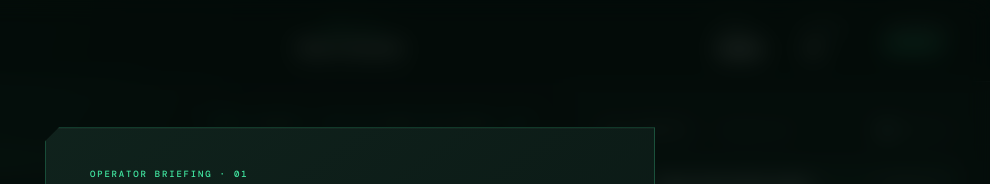
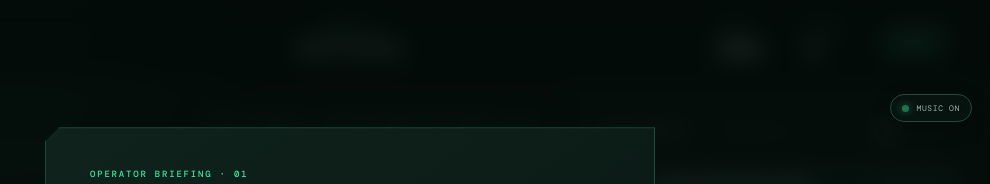
Before and after one commit to tchajed/game-a-day, a React (Vite) app in the folder aug8/: page / in a window 1280 px wide. Shown: the top 184 px of the page, without its empty margins (290-1280 px from the left). Built offline with nearby package versions, Linux system fonts and the light colour scheme.

Commit message:
Keep music playing and sync signals to beats

```diff
--- a/aug8/src/main.tsx
+++ b/aug8/src/main.tsx
@@ -10,6 +10,8 @@ type Sound = 'tick' | 'correct' | 'error' | 'complete';
 type CSSVars = React.CSSProperties & Record<`--${string}`, string>;
 
 const SPEEDS = [0.75, 1, 1.35] as const;
+const MUSIC_BEAT_MS = [350, 325, 300, 300] as const;
+const SIGNAL_BEATS = [8, 8, 8, 6] as const;
 
 interface PlaytestState {
   level: number;
@@ -41,7 +43,7 @@ declare global {
   }
 }
 
-function useProceduralMusic(enabled: boolean, active: boolean, levelIndex: number) {
+function useProceduralMusic(enabled: boolean, active: boolean, levelIndex: number, speed: number) {
   const context = useRef<AudioContext | null>(null);
   const engine = useRef<{ timer?: number; master?: GainNode; step: number }>({ step: 0 });
 
@@ -66,9 +68,8 @@ function useProceduralMusic(enabled: boolean, active: boolean, levelIndex: numbe
   }, []);
 
   const start = useCallback(() => {
-    if (engine.current.timer !== undefined) return;
     const ctx = ensureContext();
-    if (!ctx) return;
+    if (!ctx || engine.current.timer !== undefined) return;
     const master = ctx.createGain();
     master.gain.setValueAtTime(0.0001, ctx.currentTime);
     master.gain.exponentialRampToValueAtTime(0.16, ctx.currentTime + 0.25);
@@ -83,7 +84,7 @@ function useProceduralMusic(enabled: boolean, active: boolean, levelIndex: numbe
       [103.83, 123.47, 138.59, 155.56, 185],
     ];
     const scale = scales[levelIndex % scales.length];
-    const beatMs = Math.max(250, 390 - levelIndex * 32);
+    const beatMs = MUSIC_BEAT_MS[levelIndex % MUSIC_BEAT_MS.length] / speed;
 
     const tone = (frequency: number, when: number, duration: number, type: OscillatorType, volume: number) => {
       const oscillator = ctx.createOscillator();
@@ -116,7 +117,7 @@ function useProceduralMusic(enabled: boolean, active: boolean, levelIndex: numbe
 
     pulse();
     engine.current.timer = window.setInterval(pulse, beatMs);
-  }, [ensureContext, levelIndex]);
+  }, [ensureContext, levelIndex, speed]);
 
   useEffect(() => {
     if (enabled && active) start();
@@ -124,10 +125,14 @@ function useProceduralMusic(enabled: boolean, active: boolean, levelIndex: numbe
     return stop;
   }, [active, enabled, start, stop]);
 
-  // Calling this directly from a click starts the graph inside the browser's
-  // user-activation window; relying on the subsequent React effect is blocked
-  // by autoplay policies in some browsers.
-  return start;
+  const reset = useCallback(() => {
+    stop();
+    start();
+  }, [start, stop]);
+
+  // Calling engage/reset directly from a click resumes the context inside the
+  // browser's user-activation window.
+  return { engage: start, reset };
 }
 
 function useSound(enabled: boolean) {
@@ -210,7 +215,7 @@ function RuleCard({ rule, prefix, answered, showLtl, index }: RuleCardProps) {
   );
 }
 
-function TutorialPanel({ onStart }: { onStart: () => void }) {
+function TutorialPanel({ onStart, onEngageMusic }: { onStart: () => void; onEngageMusic: () => void }) {
   const [practiceStarted, setPracticeStarted] = useState(false);
   const [practiceFlags, setPracticeFlags] = useState<string[]>([]);
   const practiceRules = levels[0].rules;
@@ -268,7 +273,7 @@ function TutorialPanel({ onStart }: { onStart: () => void }) {
 
         <div className="tutorial-warning"><span>{practiceComplete ? '✓' : '!'}</span><p>{practiceStarted ? practiceComplete ? <><b>Training clear.</b> The live sequence will be timed.</> : <>No timer yet—inspect the rules, then <b>click both offending signals.</b></> : <>You have <b>3 integrity points.</b> Wrong calls and missed counterexamples cost one.</>}</p></div>
         {!practiceStarted ? (
-          <button className="primary-button tutorial-start" onClick={() => setPracticeStarted(true)} autoFocus>
+          <button className="primary-button tutorial-start" onClick={() => { onEngageMusic(); setPracticeStarted(true); }} autoFocus>
             Begin practice <span>→</span>
           </button>
         ) : (
@@ -373,11 +378,13 @@ function App() {
   const [message, setMessage] = useState('Signal received — click the signal that breaks a rule');
   const level = levels[levelIndex];
   const playSound = useSound(!muted);
-  const engageMusic = useProceduralMusic(!muted, started && levelReady && phase === 'running' && !paused, levelIndex);
+  const { engage: engageMusic, reset: resetMusic } = useProceduralMusic(!muted, !muted, levelIndex, SPEEDS[speedIndex]);
   const live = useRef({ prefix, answered, lives, nextIndex });
   live.current = { prefix, answered, lives, nextIndex };
 
-  const duration = level.interval / SPEEDS[speedIndex];
+  // Signal changes land exactly on a musical beat: each level advances after
+  // a fixed whole-number phrase, even when the player changes speed.
+  const duration = (MUSIC_BEAT_MS[levelIndex] * SIGNAL_BEATS[levelIndex]) / SPEEDS[speedIndex];
   const progressKey = `${levelIndex}-${nextIndex}-${paused}-${phase}`;
 
   const loadLevel = useCallback((index: number, resetScore = false) => {
@@ -618,14 +625,19 @@ function App() {
       <footer className="controlbar">
         <div className="legend"><span><i className="possible" />Unresolved</span><span><i className="satisfied" />Guaranteed</span><span><i className="broken" />Caught / missed</span></div>
         <div className="controls">
-          <button onClick={() => { engageMusic(); setMuted((old) => !old); }}>{muted ? 'MUSIC OFF' : 'MUSIC ON'}</button>
           <button onClick={() => setSpeedIndex((old) => (old + 1) % SPEEDS.length)}>{SPEEDS[speedIndex]}× SPEED</button>
-          <button className="pause-button" onClick={() => phase === 'running' && setPaused((old) => !old)} disabled={!levelReady || phase !== 'running'}>{paused ? '▶ RESUME' : 'Ⅱ PAUSE'}</button>
+          <button className="pause-button" onClick={() => { if (phase !== 'running') return; if (paused) resetMusic(); setPaused((old) => !old); }} disabled={!levelReady || phase !== 'running'}>{paused ? '▶ RESUME' : 'Ⅱ PAUSE'}</button>
         </div>
       </footer>
 
-      {!started && <TutorialPanel onStart={() => { engageMusic(); setStarted(true); beginLevel(); }} />}
-      {started && !levelReady && <LevelBriefing level={level} onStart={() => { engageMusic(); beginLevel(); }} />}
+      <button
+        className="global-music-control"
+        aria-pressed={!muted}
+        onClick={() => { if (muted) engageMusic(); setMuted((old) => !old); }}
+      ><i />{muted ? 'Music off' : 'Music on'}</button>
+
+      {!started && <TutorialPanel onEngageMusic={engageMusic} onStart={() => { resetMusic(); setStarted(true); beginLevel(); }} />}
+      {started && !levelReady && <LevelBriefing level={level} onStart={() => { resetMusic(); beginLevel(); }} />}
       {phase === 'finalCheck' && <FinalCheckPanel level={level} prefix={prefix} answered={answered} onComplete={completeFinalCheck} />}
       {['levelComplete', 'gameover', 'complete'].includes(phase) && <ResultPanel phase={phase} level={level} score={score} lives={lives} onAction={handleResult} />}
     </main>
--- a/aug8/src/styles.css
+++ b/aug8/src/styles.css
@@ -118,6 +118,10 @@ body::before {
 .controls button { padding: 8px 10px; border: 0; background: transparent; color: #6f8981; cursor: pointer; font: 9px 'DM Mono', monospace; letter-spacing: .08em; }
 .controls button:hover { color: var(--ink); }.controls button:disabled { opacity: .3; cursor: default; }
 .controls .pause-button { min-width: 84px; border: 1px solid #2b4940; color: #adc2bc; background: rgba(38,71,61,.18); }
+.global-music-control { position: fixed; z-index: 40; top: 94px; right: 18px; padding: 8px 11px; display: flex; align-items: center; gap: 7px; border: 1px solid #294940; border-radius: 20px; color: #9db5ae; background: rgba(7,20,16,.92); backdrop-filter: blur(10px); cursor: pointer; font: 8px 'DM Mono', monospace; letter-spacing: .08em; text-transform: uppercase; box-shadow: 0 5px 20px rgba(0,0,0,.22); }
+.global-music-control i { width: 7px; height: 7px; border-radius: 50%; background: #425e56; }
+.global-music-control[aria-pressed="true"] i { background: var(--green); box-shadow: 0 0 8px var(--green); animation: blink 1.2s infinite; }
+.global-music-control:hover { color: var(--ink); border-color: #467567; }
 
 .overlay { position: fixed; z-index: 20; inset: 0; display: grid; place-items: center; padding: 24px; background: rgba(3, 10, 8, .76); backdrop-filter: blur(12px); animation: fade-in .25s both; }
 .modal { width: min(540px, 100%); padding: 42px; border: 1px solid rgba(65,230,161,.24); background: linear-gradient(145deg, rgba(16,35,29,.98), rgba(8,20,17,.98)); box-shadow: 0 24px 80px rgba(0,0,0,.45), inset 0 1px rgba(255,255,255,.03); clip-path: polygon(14px 0,100% 0,100% calc(100% - 14px),calc(100% - 14px) 100%,0 100%,0 14px); }
@@ -201,6 +205,7 @@ body::before {
   .topbar { height: auto; min-height: 72px; padding: 12px 16px; }.brand div { display: none; }.scoreboard { gap: 9px; }.scoreboard > div { min-width: 43px; }.scoreboard b { font-size: 12px; }.integrity { display: none; }
   .stream-panel,.rules-panel { padding: 22px 14px; }.timeline { justify-content: flex-start; }.signal-slot { flex-basis: 70px; }.signal-core { width: 58px; height: 58px; font-size: 20px; }.timeline-link { min-width: 10px; }
   .rule-card { grid-template-columns: 24px 1fr; }.status-pill { grid-column: 2; }.controls,.legend { width: 100%; justify-content: center; gap: 8px; }.modal { padding: 30px 24px; }
+  .global-music-control { top: 82px; right: 10px; }
   .preview-rule,.briefing-rule,.final-check-rule { grid-template-columns: 25px 1fr; }.preview-rule > i,.briefing-rule code,.final-check-rule > i { grid-column: 2; width: max-content; }
   .practice-signals { gap: 10px; padding: 14px 8px; }.practice-signals > span { display: none; }.practice-rule-reminder { flex-direction: column; gap: 5px; }
 }
```
Also changed, not shown: aug8/screenshots/music-control.png (added).
